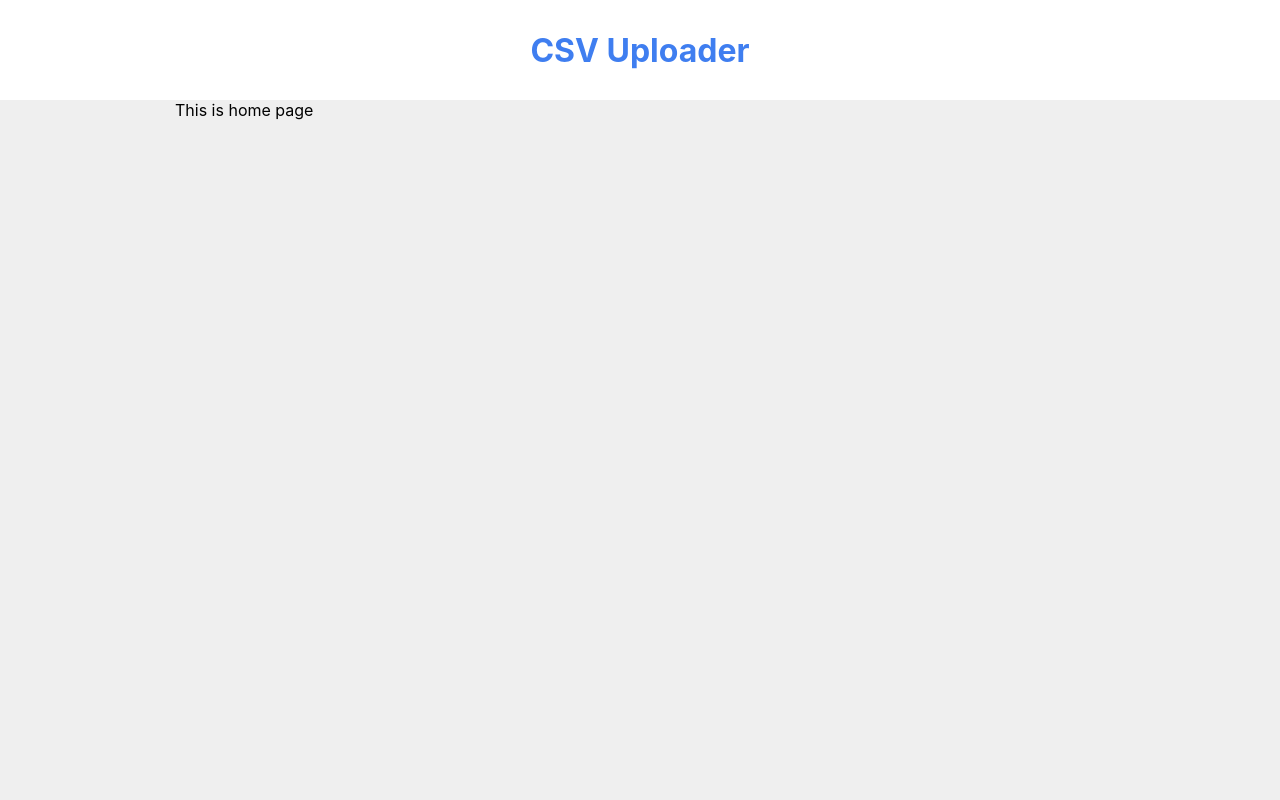
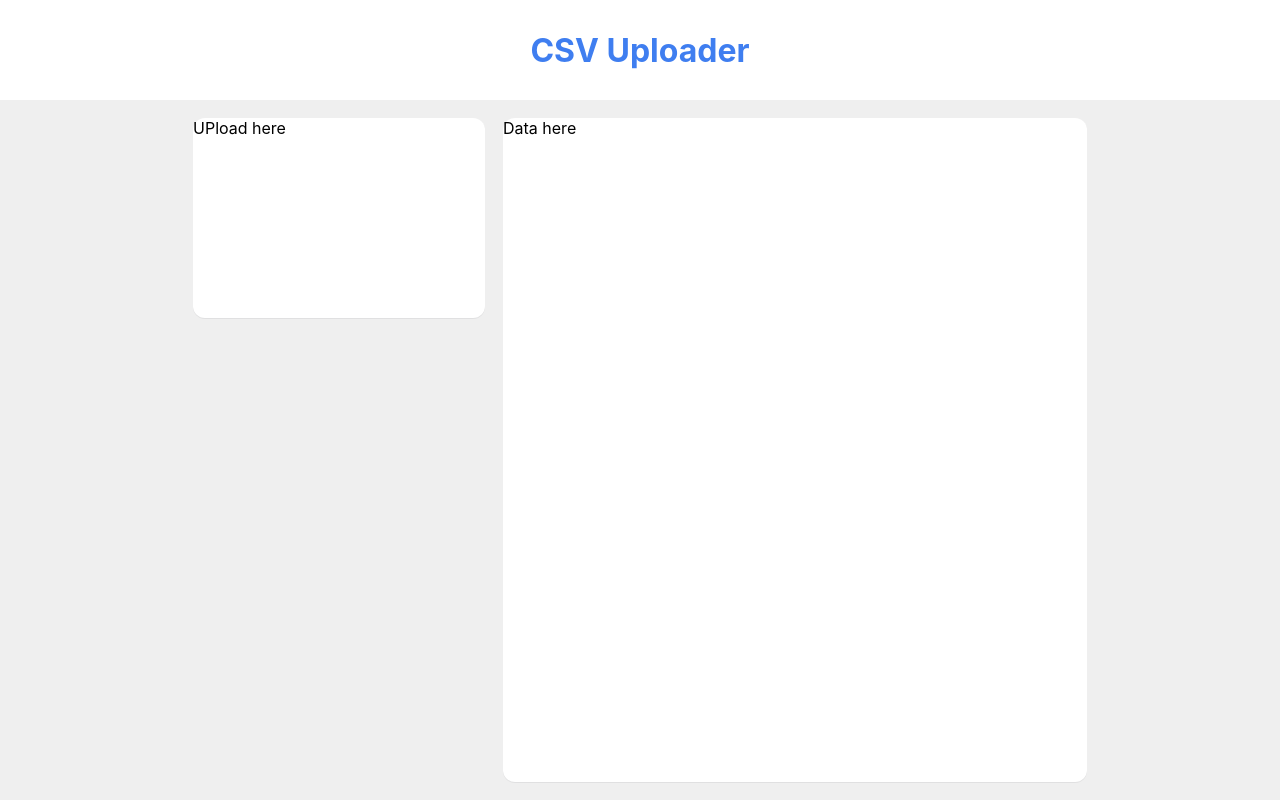
Before and after one commit to vuongvu1/csv-visualizer, a React (Create React App) app: page / in a window 1280 px wide. Built offline with nearby package versions, Linux system fonts and the light colour scheme.

Commit message:
Add UploadBox and DataTable layout

```diff
--- /dev/null
+++ b/src/components/DataTable/index.tsx
@@ -0,0 +1,10 @@
+import React from "react";
+import SC from "./styles";
+
+interface Props {}
+
+const DataTable: React.FC<Props> = () => {
+  return <SC.Container>Data here</SC.Container>;
+};
+
+export default DataTable;
--- /dev/null
+++ b/src/components/DataTable/styles.ts
@@ -0,0 +1,16 @@
+import styled from "styled-components";
+import { Spacing } from "configs/styles";
+import { whiteColor, boxShadowColor } from "configs/colors";
+
+export default {
+  Container: styled.div`
+    flex: 2;
+    display: flex;
+    flex-direction: column;
+    margin: ${Spacing.large};
+    background-color: ${whiteColor};
+    background-color: ${whiteColor};
+    box-shadow: 0px 1px 0px ${boxShadowColor};
+    border-radius: 12px;
+  `,
+};
--- a/src/components/Layout/styles.ts
+++ b/src/components/Layout/styles.ts
@@ -1,5 +1,6 @@
 import styled from "styled-components";
 import { neutralColor } from "configs/colors";
+import { ScreenWidth } from "configs/styles";
 
 const HEADER_HEIGHT = "100px";
 
@@ -27,5 +28,10 @@ export default {
   Body: styled.div`
     max-width: 930px;
     width: 100%;
+    display: flex;
+
+    @media (max-width: ${ScreenWidth.medium}) {
+      flex-direction: column;
+    }
   `,
 };
--- /dev/null
+++ b/src/components/UploadBox/index.tsx
@@ -0,0 +1,10 @@
+import React from "react";
+import SC from "./styles";
+
+interface Props {}
+
+const UploadBox: React.FC<Props> = () => {
+  return <SC.Container>UPload here</SC.Container>;
+};
+
+export default UploadBox;
--- /dev/null
+++ b/src/components/UploadBox/styles.ts
@@ -0,0 +1,22 @@
+import styled from "styled-components";
+import { Spacing, ScreenWidth } from "configs/styles";
+import { whiteColor, boxShadowColor } from "configs/colors";
+
+export default {
+  Container: styled.div`
+    flex: 1;
+    display: flex;
+    flex-direction: column;
+    height: 200px;
+    margin: ${Spacing.large};
+    margin-right: 0;
+    background-color: ${whiteColor};
+    box-shadow: 0px 1px 0px ${boxShadowColor};
+    border-radius: 12px;
+
+    @media (max-width: ${ScreenWidth.medium}) {
+      margin-right: ${Spacing.large};
+      margin-bottom: 0;
+    }
+  `,
+};
--- /dev/null
+++ b/src/components/index.tsx
@@ -0,0 +1,4 @@
+export { default as Layout } from "./Layout";
+export { default as Text } from "./Text";
+export { default as UploadBox } from "./UploadBox";
+export { default as DataTable } from "./DataTable";
--- a/src/configs/colors.ts
+++ b/src/configs/colors.ts
@@ -4,3 +4,5 @@ export const blackColor = "#000000";
 export const primaryColor = "#3F7EF0";
 export const secondaryColor = "#63AEF7";
 export const neutralColor = "#EFEFEF";
+
+export const boxShadowColor = "rgba(165, 165, 168, 0.2)";
--- a/src/configs/styles.ts
+++ b/src/configs/styles.ts
@@ -1,13 +1,13 @@
 export const ScreenWidth = {
+  small: "480px",
+  medium: "768px",
   large: "1024px",
-  medium: "768px",
-  small: "480px",
 };
 
 export const Spacing = {
-  xSmall: "6px",
-  small: "12px",
-  normal: "18px",
+  small: "6px",
+  normal: "12px",
+  large: "18px",
 };
 
 export const FontSize = {
--- a/src/globalStyles.ts
+++ b/src/globalStyles.ts
@@ -8,6 +8,7 @@ const GlobalStyle = createGlobalStyle`
       sans-serif;
     -webkit-font-smoothing: antialiased;
     -moz-osx-font-smoothing: grayscale;
+    box-sizing: border-box;
   }
 
   code {
--- a/src/pages/home/index.tsx
+++ b/src/pages/home/index.tsx
@@ -1,8 +1,13 @@
 import React from "react";
-import Layout from "components/Layout";
+import { Layout, UploadBox, DataTable } from "components";
 
 const Home = () => {
-  return <Layout title="CSV Uploader">This is home page</Layout>;
+  return (
+    <Layout title="CSV Uploader">
+      <UploadBox />
+      <DataTable />
+    </Layout>
+  );
 };
 
 export default Home;
```
